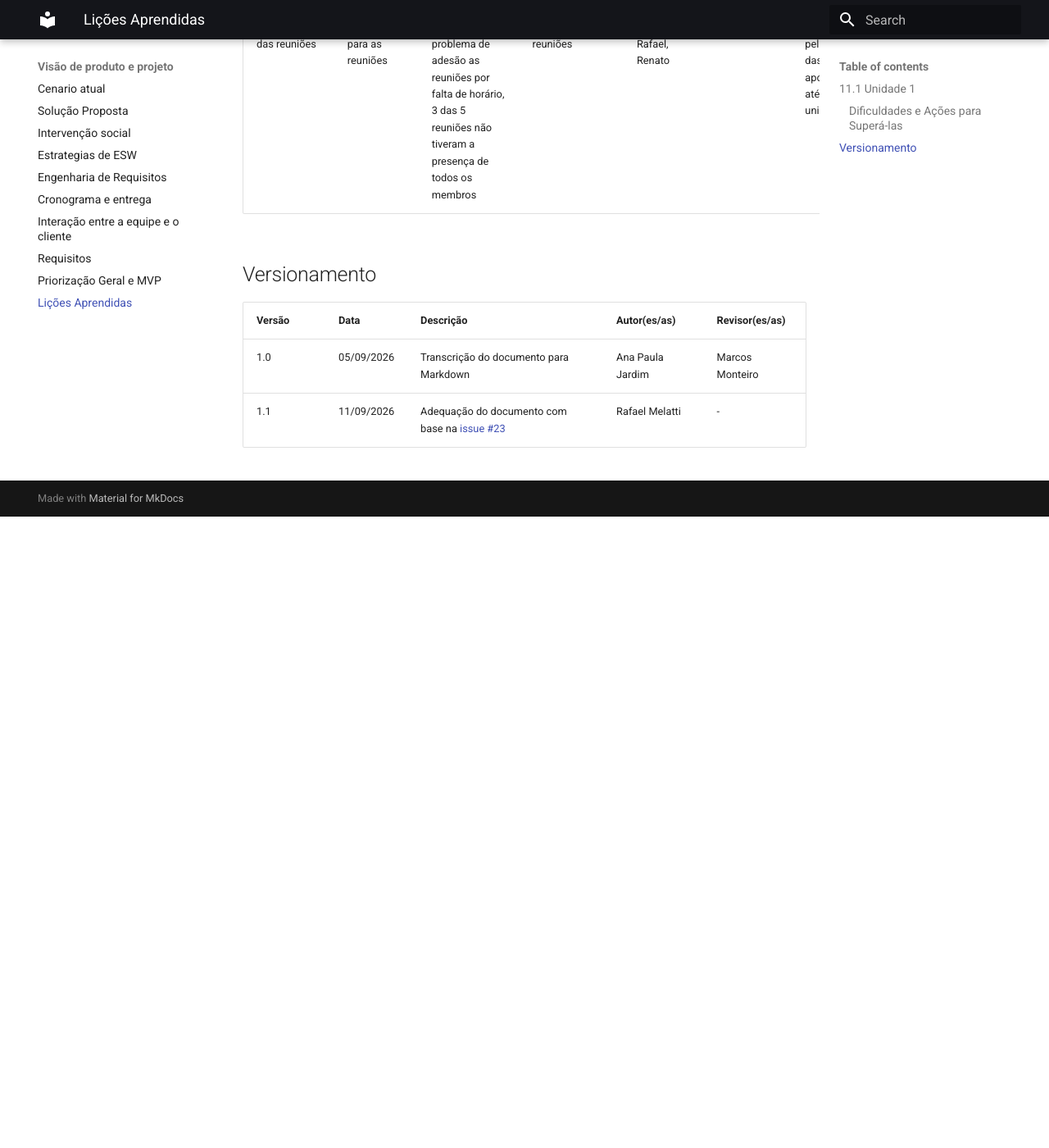
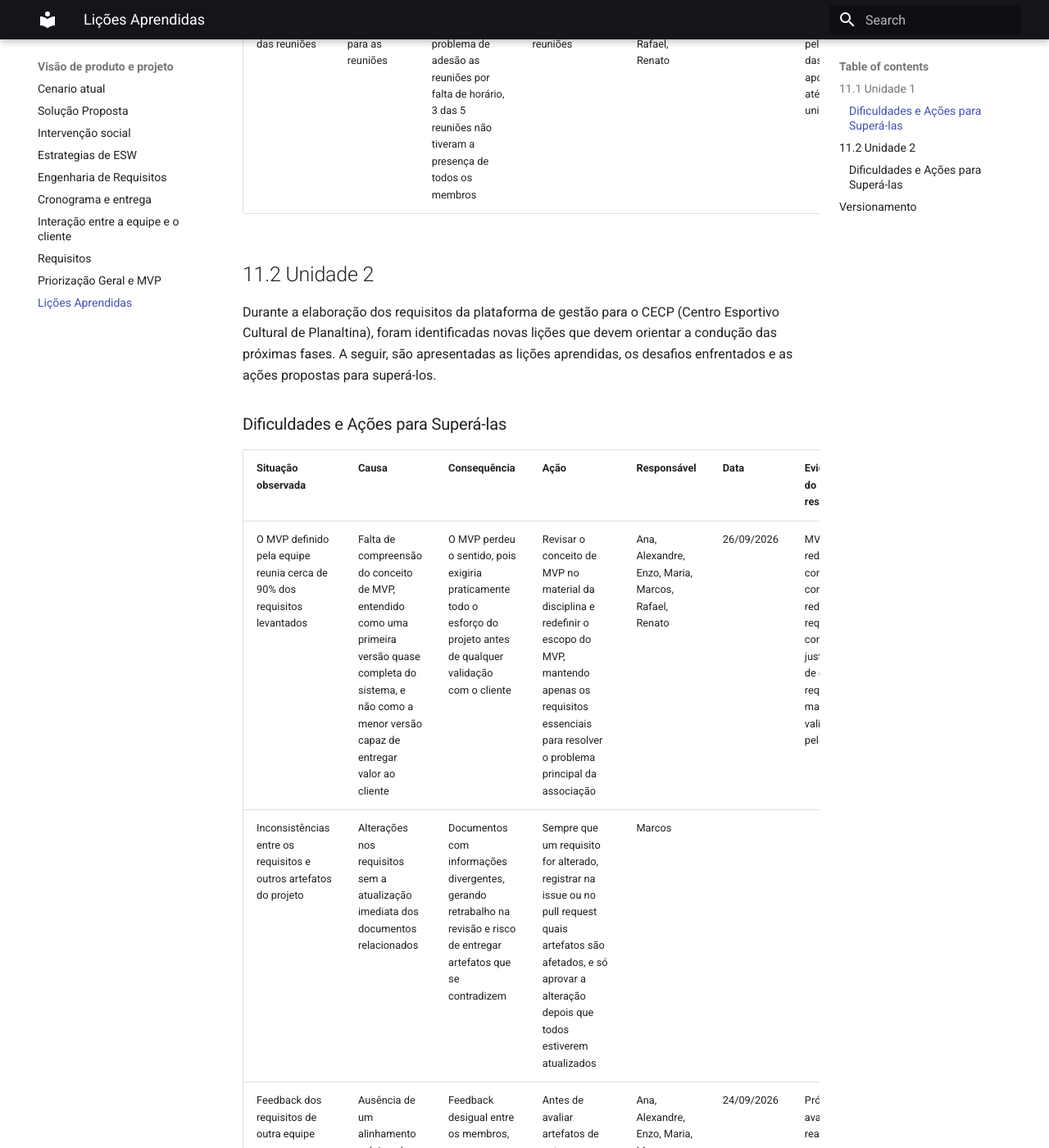
Before and after one commit to mdsreq-fga-unb/REQ-2026.2-T01-SigCecp, an MkDocs documentation site: the page built from docs/visao_produto_projeto/11_licoes_aprendidas.md, in a window 1280 px wide and 1400 px high, scrolled down 1802 px. Shown: the whole window at 82% size. Built offline with MkDocs 1.6.1 and Material for MkDocs 9.7.7, drawn with Linux system fonts in a browser that asks for light colours; before the commit the page ends 2432 px from its top, so only the background shows below that; some of the changed text lies outside the part shown.

Commit message:
docs: adiciona lições aprendidas da unidade 2

```diff
--- a/docs/visao_produto_projeto/11_licoes_aprendidas.md
+++ b/docs/visao_produto_projeto/11_licoes_aprendidas.md
@@ -13,9 +13,23 @@ Durante o desenvolvimento inicial do projeto da plataforma de gestão para o CEC
 | Ausência de comunicação proativa sobre o progresso das tarefas | Falta de um método padronizado de comunicar o andamento da tarefa | Retrabalho em tarefas já concluidas que não precisavam de alteração | Implementação de um quadro kanban no github projects | Rafael | 06/09/2026 | Adoção por todos os membros da equipe até o dia 16/09/2026 e a confirmação da eficância por meio do questionamento aos membros na reunião que suceder esse dia | Em teste |
 | Falta de padronização no planejamento das reuniões | Tentativa de deixar os horários flexíveis para as reuniões | A flexibilidade proposta acabou gerando problema de adesão as reuniões por falta de horário, 3 das 5 reuniões não tiveram a presença de todos os membros | Decisão junto a equipe para definir quando ocorrerão as reuniões | Ana, Alexandre, Enzo, Maria, Marcos, Rafael, Renato | 13/09/2026 | Adesão de todos os membros do grupo às reuniões em pelo menos 90% das reuniões após a decisão até o fim da unidade 2 | Em teste |
 
+## 11.2 Unidade 2
+
+Durante a elaboração dos requisitos da plataforma de gestão para o CECP (Centro Esportivo Cultural de Planaltina), foram identificadas novas lições que devem orientar a condução das próximas fases. A seguir, são apresentadas as lições aprendidas, os desafios enfrentados e as ações propostas para superá-los.
+
+### Dificuldades e Ações para Superá-las
+
+| Situação observada | Causa | Consequência | Ação | Responsável | Data | Evidência do resultado | Status |
+| :--- | :--- | :--- | :--- | :--- | :--- | :--- | :--- |
+| O MVP definido pela equipe reunia cerca de 90% dos requisitos levantados | Falta de compreensão do conceito de MVP, entendido como uma primeira versão quase completa do sistema, e não como a menor versão capaz de entregar valor ao cliente | O MVP perdeu o sentido, pois exigiria praticamente todo o esforço do projeto antes de qualquer validação com o cliente | Revisar o conceito de MVP no material da disciplina e redefinir o escopo do MVP, mantendo apenas os requisitos essenciais para resolver o problema principal da associação | Ana, Alexandre, Enzo, Maria, Marcos, Rafael, Renato | 26/09/2026 | MVP redefinido com um conjunto reduzido de requisitos, com justificativa de cada requisito mantido, e validado pela equipe | Resolvido |
+| Inconsistências entre os requisitos e outros artefatos do projeto | Alterações nos requisitos sem a atualização imediata dos documentos relacionados | Documentos com informações divergentes, gerando retrabalho na revisão e risco de entregar artefatos que se contradizem | Sempre que um requisito for alterado, registrar na issue ou no pull request quais artefatos são afetados, e só aprovar a alteração depois que todos estiverem atualizados | Marcos |  |  |  |
+| Feedback dos requisitos de outra equipe com apontamentos em níveis de abstração diferentes e tom excessivamente crítico | Ausência de um alinhamento prévio sobre os critérios de avaliação e sobre o nível de detalhe esperado, além da análise de partes do documento de forma isolada | Feedback desigual entre os membros, com excesso de apontamentos e alguns problemas indicados que já estavam resolvidos em outras partes do documento avaliado | Antes de avaliar artefatos de outras equipes, alinhar os critérios de qualidade e o nível de detalhe, ler o documento completo e revisar o feedback em conjunto antes do envio, priorizando os apontamentos mais relevantes | Ana, Alexandre, Enzo, Maria, Marcos, Rafael, Renato | 24/09/2026 | Próxima avaliação realizada com critérios definidos previamente e feedback consolidado pela equipe antes do envio | Em teste |
+
+
 ## Versionamento
 
 | Versão | Data | Descrição | Autor(es/as) | Revisor(es/as) |
 | :--- | :--- | :--- | :--- | :--- |
 | 1.0 | 05/09/2026 | Transcrição do documento para Markdown | Ana Paula Jardim | Marcos Monteiro |
 | 1.1 | 11/09/2026 | Adequação do documento com base na [issue #23](https://github.com/mdsreq-fga-unb/REQ-2026.2-T01-SigCecp/issues/23) | Rafael Melatti | - |
+| 1.2 | 08/10/2026 | Adição das lições aprendidas da Unidade 2 | [Enzo Costa](https://github.com/enzocostaj) | - |
```
